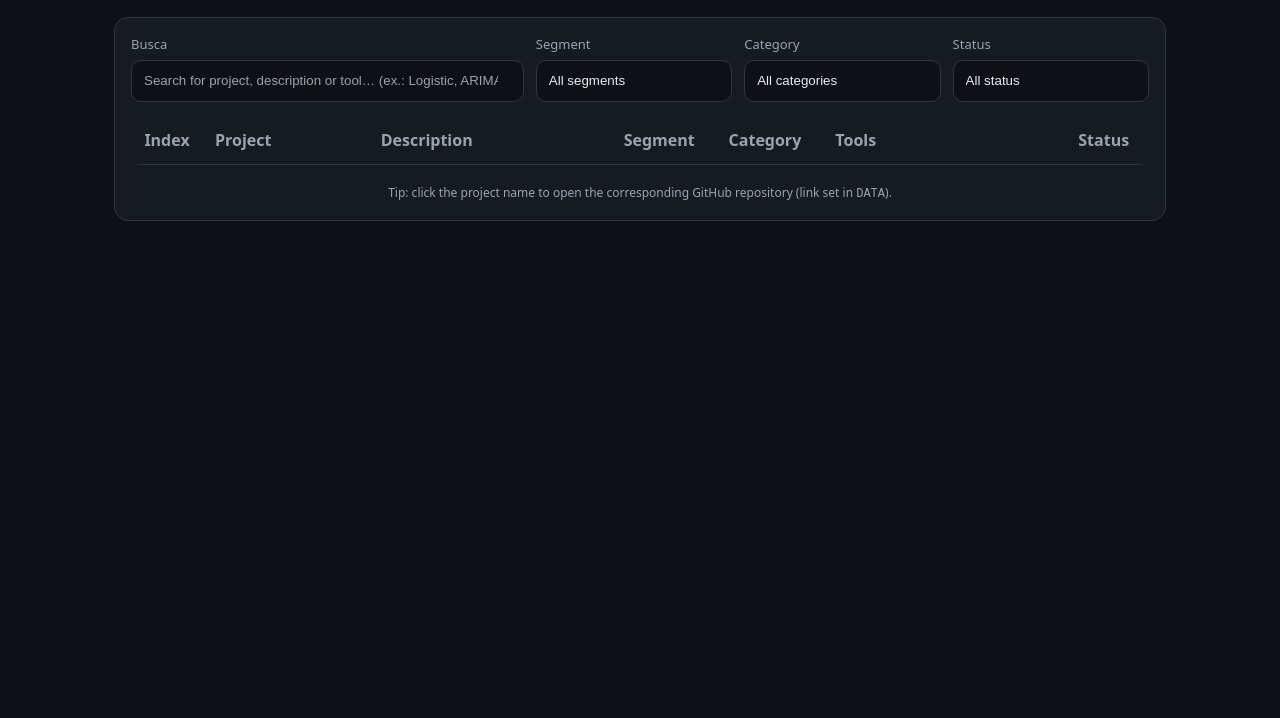
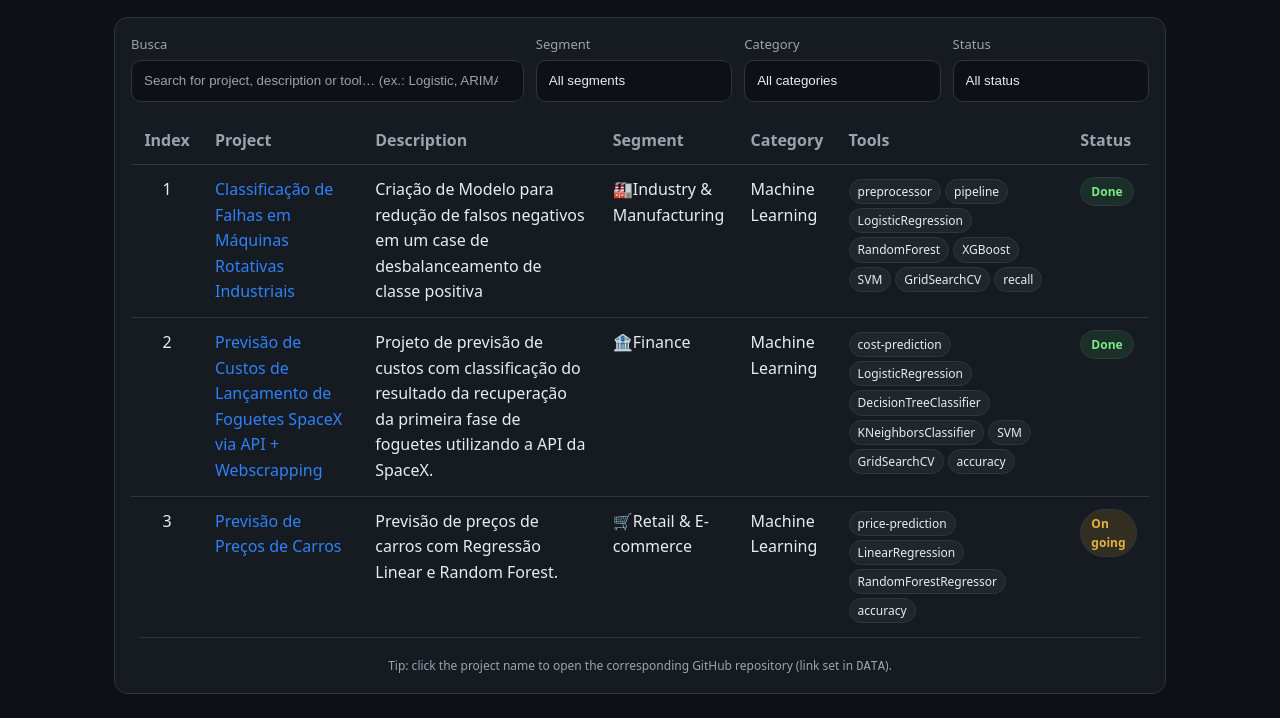
Before and after one commit to reynancs/portfolio-projects, a plain HTML site: page index.html in a window 1280 px wide. Shown: the part 101-819 px from the top of the page. Drawn offline with Linux system fonts and the light colour scheme.

Commit message:
Fix status and tools array in index.html

```diff
--- a/index.html
+++ b/index.html
@@ -174,7 +174,7 @@
         descricao: 'Criação de Modelo para redução de falsos negativos em um case de desbalanceamento de classe positiva',
         categoria: 'Machine Learning',
         segmento: '🏭Industry & Manufacturing',
-        ferramentas: ['preprocessor','pipeline''LogisticRegression','RandomForest','XGBoost','SVM','GridSearchCV','recall'],
+        ferramentas: ['preprocessor','pipeline','LogisticRegression','RandomForest','XGBoost','SVM','GridSearchCV','recall'],
         status: 'Done'
       },
       {
@@ -289,11 +289,11 @@
 
         // 3) Filtro por status "Concluído"
         const oldStatus = statusSel.value;
-        statusSel.value = 'Concluído';
+        statusSel.value = 'Done';
         render();
         rows = tbody.querySelectorAll('tr').length;
         const allDone = Array.from(tbody.querySelectorAll('tr td:last-child'))
-          .every(td => td.textContent.includes('Concluído'));
+          .every(td => td.textContent.includes('Done'));
         console.assert(allDone, 'Teste 3 falhou: filtro de status não aplicou corretamente.');
 
         // Reset filtros
```
